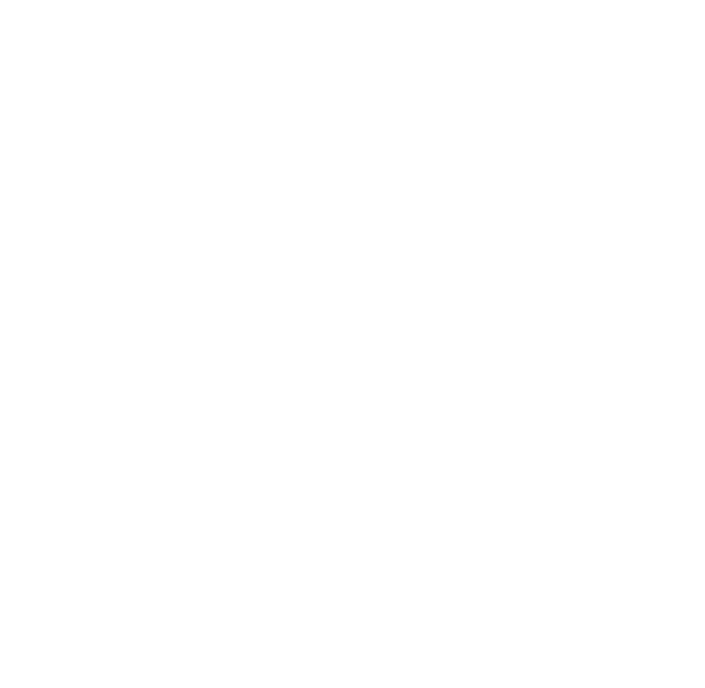
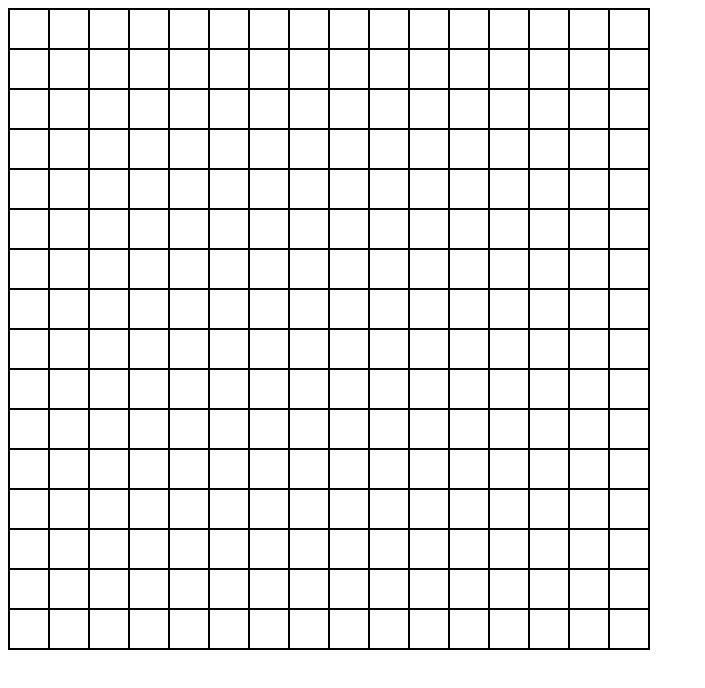
Before and after one commit to pavol-me/etch-a-sketch, a plain HTML site: page index.html in a window 1280 px wide. Shown: the whole page, without its empty margins (0-705 px from the left). Drawn offline with Linux system fonts and the light colour scheme.

Commit message:
16x16 square generation on page load

```diff
--- a/index.html
+++ b/index.html
@@ -4,7 +4,7 @@
     <meta charset="UTF-8">
     <meta http-equiv="X-UA-Compatible" content="IE=edge">
     <meta name="viewport" content="width=device-width, initial-scale=1.0">
-    <title>Document</title>
+    <title>Etch a Sketch</title>
     <script src="script.js" defer></script>
     <link rel="stylesheet" href="style.css">
 </head>
--- a/script.js
+++ b/script.js
@@ -0,0 +1,7 @@
+const container = document.querySelector('#container');
+
+for (i = 0; i < 256; i++) {
+    const square = document.createElement('div');
+    square.classList.add('square');
+    container.appendChild(square);
+}
--- a/style.css
+++ b/style.css
@@ -0,0 +1,19 @@
+#container {
+    display: grid;
+    grid-template-columns: repeat(16, auto);
+    column-gap: 0px;
+    width: 50vw;
+    height: 50vw;
+    border: solid black 1px;
+}
+
+.square {
+    border: solid black;
+    border-width: 1px;
+    width: auto;
+    height: auto;
+}
+
+.square:hover {
+    background-color: black;
+}
```
